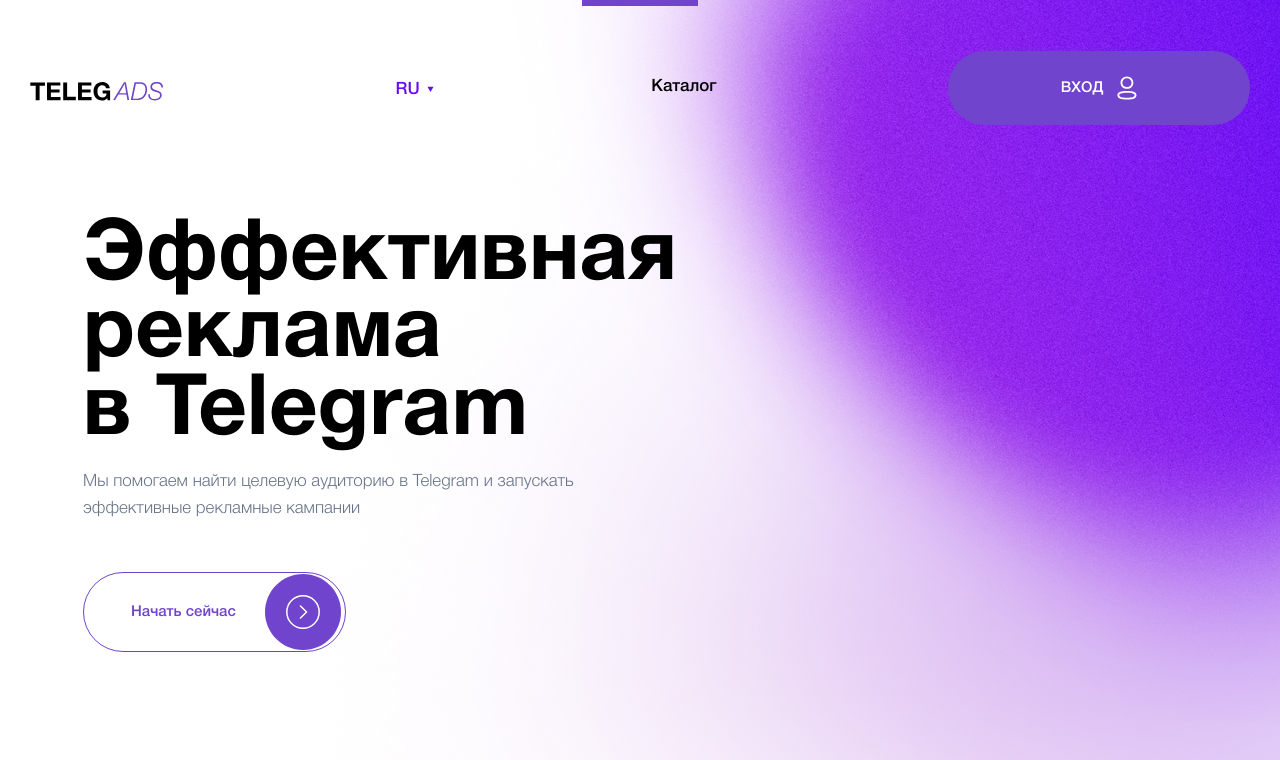
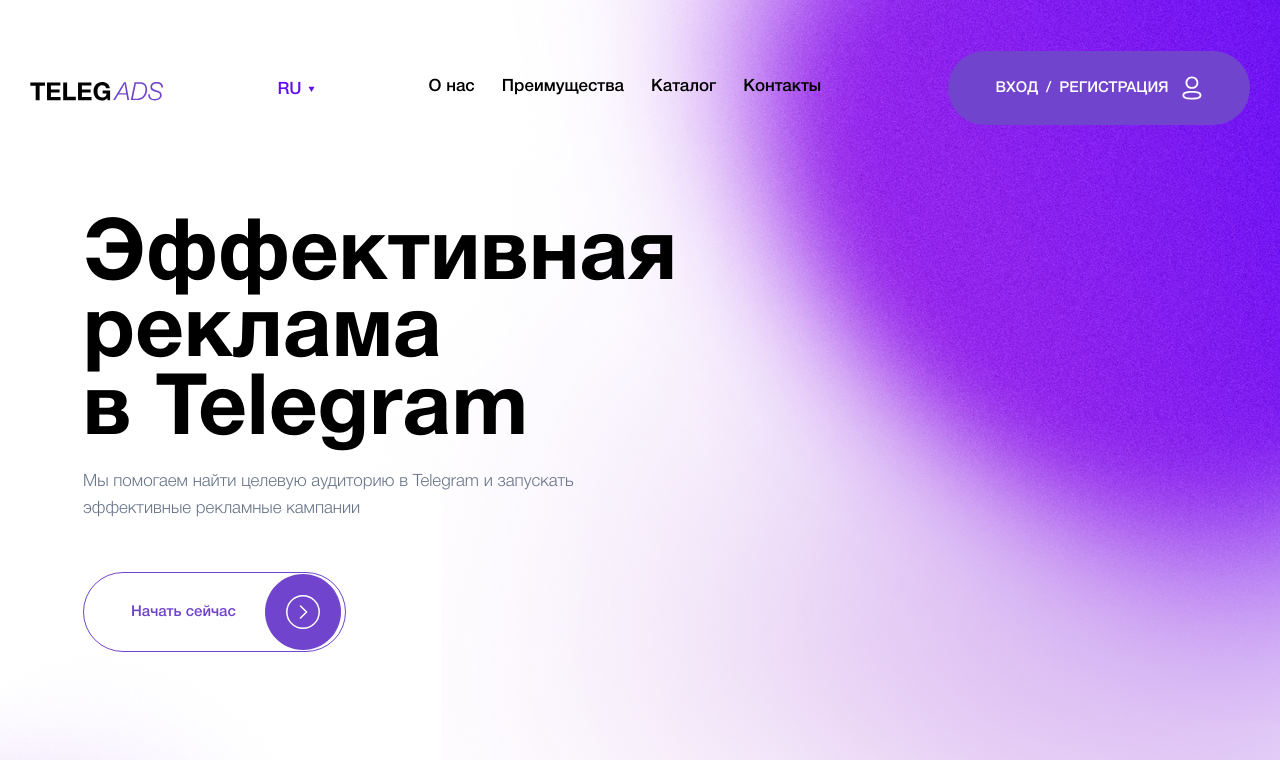
Before and after one commit to Telegads/exchange, a Next.js app: page / in a window 1280 px wide. Shown: the top 760 px of the page. Built offline with nearby package versions, Linux system fonts and the light colour scheme.

Commit message:
#36 navbar

```diff
--- a/src/components/Header/Header.tsx
+++ b/src/components/Header/Header.tsx
@@ -8,7 +8,6 @@
 const Header: React.FC = () => {
   return (
     <header className="header">
-      <div className="header__img_line"></div>
       <div className="header__container">
         <Logo />
         <LanguageSelector />
--- a/src/components/Header/HeaderAccount.tsx
+++ b/src/components/Header/HeaderAccount.tsx
@@ -26,6 +26,10 @@
       <Link href="/api/auth/signin">
         <a href="#">Вход</a>
       </Link>
+      <p>/</p>
+      <Link href="/api/auth/signin">
+        <a href="#">Регистрация</a>
+      </Link>
       <img src="/img/icons/adduser.svg" alt="" />
     </div>
   );
--- a/src/components/Header/HeaderMenu.tsx
+++ b/src/components/Header/HeaderMenu.tsx
@@ -6,9 +6,26 @@
     <nav>
       <div className="header__menu">
         <ul>
-          <Link href="/catalog">
-            <a href="catalog.html">Каталог</a>
-          </Link>
+          <li>
+            <Link href="/about">
+              <a href="catalog.html">О нас</a>
+            </Link>
+          </li>
+          <li>
+            <Link href="/advantages">
+              <a href="catalog.html">Преимущества</a>
+            </Link>
+          </li>
+          <li>
+            <Link href="/catalog">
+              <a href="catalog.html">Каталог</a>
+            </Link>
+          </li>
+          <li>
+            <Link href="/contacts">
+              <a href="catalog.html">Контакты</a>
+            </Link>
+          </li>
         </ul>
       </div>
     </nav>
--- a/src/components/Layout.tsx
+++ b/src/components/Layout.tsx
@@ -1,12 +1,13 @@
 import React, { ReactNode } from "react";
 import Header from "./Header/Header";
+import style from "../scss/index.module.scss";
 
 type Props = {
   children: ReactNode;
 };
 
 const Layout: React.FC<Props> = (props) => (
-  <div className="wrapper">
+  <div className={style.wrapper}>
     <Header />
     {props.children}
   </div>
--- a/src/scss/main.scss
+++ b/src/scss/main.scss
@@ -69,15 +69,6 @@
   position: relative;
 }
 
-.header__img_line {
-  position: absolute;
-  left: 50%;
-  margin-left: -58px;
-  width: 116px;
-  height: 6px;
-  background: #7044CC;
-}
-
 .header__container {
   margin: 0 30px;
   display: flex;
@@ -143,10 +134,31 @@
       margin: 0 13.5px 0 13.5px;
   }
   a {
+      position: relative;
       font-weight: 500;
       line-height: 160%;
       color: #000;
       transition: all 0.3s ease-in 0s;
+
+      &:before {
+        content: '';
+        position: absolute;
+        top: -79px;
+        left: 50%;
+        margin-left: -58px;
+        width: 116px;
+        height: 6px;
+        background: #7044CC;
+        opacity: 0;
+        transition: all 0.3s ease-in 0s;
+      }
+      &:hover {
+        color: #7044CC;
+
+        &:before {
+          opacity: 1;
+        }
+      }
   }
 }
 
@@ -262,9 +274,7 @@
   margin: 0 0 0 20px;
 }
 
-.header__menu a:hover {
-  color: #7044CC;
-}
+
 
 .header__btn_reg {
   background-color: #7044CC;
```
